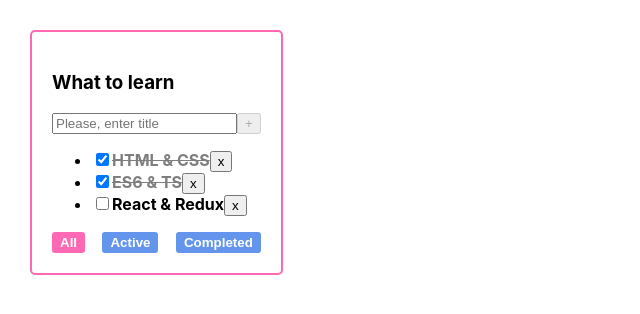
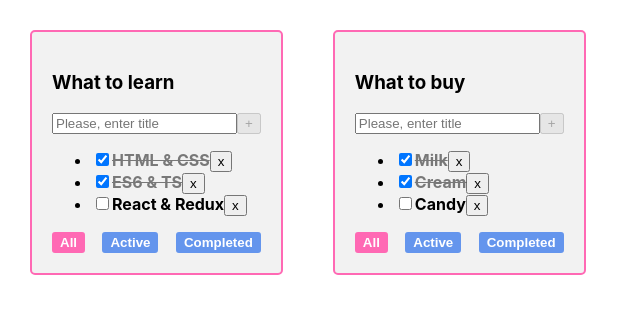
Before and after one commit to mikrobka/ToDoForLess, a React (Create React App) app: page / in a window 1280 px wide. Shown: the top 314 px of the page, without its empty margins (0-640 px from the left). Built offline with nearby package versions, Linux system fonts and the light colour scheme.

Commit message:
first vtornik

```diff
--- a/src/App.css
+++ b/src/App.css
@@ -10,6 +10,7 @@
   border: 2px solid hotpink;
   border-radius:  5px;
   padding: 20px;
+  background-color:#f2f2f2;
 }
 
 .task {
--- a/src/App.tsx
+++ b/src/App.tsx
@@ -2,42 +2,80 @@ import React, {useState} from 'react';
 import './App.css';
 import TodoList, {TaskType} from "./TodoList";
 import {v1} from "uuid";
+import {totalmem} from "os";
+import todoList from "./TodoList";
+import {Simulate} from "react-dom/test-utils";
+import copy = Simulate.copy;
 
 
 // CRUD
 // R - filter, sort, search
 
 export type FilterValuesType = "all" | "active" | "completed"
+type TodoListType = {
+    id: string
+    title: string
+    filter: FilterValuesType
+}
 
-function App (): JSX.Element {
-    console.log(typeof v1())
-    //BLL:
-    const todoListTitle: string = "What to learn"
-    const [tasks, setTasks] = useState<Array<TaskType>>([
-        {id: v1(), title: "HTML & CSS", isDone: true},
-        {id: v1(), title: "ES6 & TS", isDone: true},
-        {id: v1(), title: "React & Redux", isDone: false},
+type TasksStateType = {
+    [todoListId1: string]: Array<TaskType>
+}
+
+function App(): JSX.Element {
+    const todoListId1 = v1()
+    const todoListId2 = v1()
+    const [todoLists, setTodoLists] = useState<Array<TodoListType>>([
+        {id: todoListId1, title: "What to learn", filter: "all"},
+        {id: todoListId2, title: "What to buy", filter: "all"},
     ])
 
-    const removeTask = (taskId: string) => setTasks(tasks.filter(t => t.id !== taskId))
-    const addTask = (title: string) => {
+    const [tasks, setTasks] = useState<TasksStateType>({
+        [todoListId1]: [{id: v1(), title: "HTML & CSS", isDone: true},
+            {id: v1(), title: "ES6 & TS", isDone: true},
+            {id: v1(), title: "React & Redux", isDone: false},],
+        [todoListId2]: [{id: v1(), title: "Milk", isDone: true},
+            {id: v1(), title: "Cream", isDone: true},
+            {id: v1(), title: "Candy", isDone: false},]
+    })
+
+    //BLL:
+
+
+    const removeTask = (taskId: string, todoListId: string) => {
+
+        setTasks({...tasks, [todoListId]: tasks[todoListId].filter(t => t.id !== taskId)})
+
+    }
+    const addTask = (title: string, todoListId: string) => {
         const newTask: TaskType = {
             id: v1(),
             title: title,
             isDone: false
         }
-        const updatedTasks: TaskType[] = [newTask, ...tasks]
-        setTasks(updatedTasks)
+        const tasksForUpdate = tasks[todoListId]
+        setTasks({...tasks, [todoListId]: [newTask, ...tasksForUpdate]})
+
     }
-    const changeTaskStatus = (taskId: string, newIsDone: boolean) => {
-        setTasks(tasks.map((t )=> t.id === taskId ? {...t, isDone: newIsDone}  : t))
+    const changeTaskStatus = (taskId: string, newIsDone: boolean, todoListId: string) => {
+        const tasksForUpdate: Array<TaskType> = tasks[todoListId]
+        setTasks({...tasks, [todoListId]: tasks[todoListId].map(t => t.id === taskId ? {...t, isDone: newIsDone} : t)})
+    }
+
+    const changeTodoListFilter = (filter: FilterValuesType, todoListId: string) => {
+        setTodoLists(todoLists.map(tl => tl.id === todoListId ? {...tl, filter: filter} : tl))
+    }
+
+    const removeTodoList = (todoListId: string) => {
+        setTodoLists(todoLists.filter(tl => tl.id !== todoListId))
+        const copyTasks = {...tasks}
+        delete copyTasks[todoListId]
+        setTasks(copyTasks)
+
     }
 
 
-    const [filter, setFilter]  = React.useState<FilterValuesType>("all")
-    const changeFilterValue = (filter: FilterValuesType) => setFilter(filter)
-
-    const getFilteredTasks = (tasks: Array<TaskType>, filter: FilterValuesType):  Array<TaskType> => {
+    const getFilteredTasks = (tasks: Array<TaskType>, filter: FilterValuesType): Array<TaskType> => {
         switch (filter) {
             case "active":
                 return tasks.filter(t => t.isDone === false)
@@ -48,21 +86,34 @@ function App (): JSX.Element {
         }
     }
 
-    const filteredTasks: Array<TaskType> = getFilteredTasks(tasks, filter)
+
+
+    const todoListsCopmonents = todoLists.map(tl => {
+        const filteredTasks: Array<TaskType> = getFilteredTasks(tasks[tl.id], tl.filter)
+        return(
+            <TodoList
+                key={tl.id}
+                todoListId={tl.id}
+                title={tl.title}
+                tasks={filteredTasks}
+                filter={tl.filter}
+                changeTodoListFilter={changeTodoListFilter}
+                removeTask={removeTask}
+                addTask={addTask}
+                changeTaskStatus={changeTaskStatus}
+                removeTodoList={removeTodoList}
+            />
+        )
+    })
+
     //UI:
     return (
         <div className="App">
-            <TodoList
-                title={todoListTitle}
-                tasks={filteredTasks}
-                filter={filter}
-                changeFilterValue={changeFilterValue}
-                removeTask={removeTask}
-                addTask={addTask}
-                changeTaskStatus={changeTaskStatus}
-            />
+            {todoListsCopmonents}
         </div>
     );
 }
 
+
+
 export default App;
--- a/src/TasksList.tsx
+++ b/src/TasksList.tsx
@@ -1,10 +1,11 @@
 import React, {ChangeEvent, FC} from 'react';
-import {TaskType} from "./TodoList";
+import todoList, {TaskType} from "./TodoList";
 
 type TasksListPropsType = {
+    todoListId:string
     tasks: TaskType[]
-    removeTask: (taskId: string) => void
-    changeTaskStatus: (taskId: string, isDone: boolean) => void
+    removeTask: (taskId: string, todoListId:string) => void
+    changeTaskStatus: (taskId: string, isDone: boolean,todoListId:string) => void
 }
 
 const TasksList: FC<TasksListPropsType> = (props): JSX.Element => {
@@ -12,8 +13,8 @@ const TasksList: FC<TasksListPropsType> = (props): JSX.Element => {
         props.tasks.length
         ? props.tasks.map((task) => {
             const taskClasses = task.isDone ? "task task-done" : "task"
-            const removeTaskHandler = () => props.removeTask(task.id)
-            const changeTaskStatusHandler = (e: ChangeEvent<HTMLInputElement>) => props.changeTaskStatus(task.id, e.currentTarget.checked)
+            const removeTaskHandler = () => props.removeTask(task.id,props.todoListId)
+            const changeTaskStatusHandler = (e: ChangeEvent<HTMLInputElement>) => props.changeTaskStatus(task.id, e.currentTarget.checked, props.todoListId)
             return (
                 <li key={task.id}>
                     <input
```
